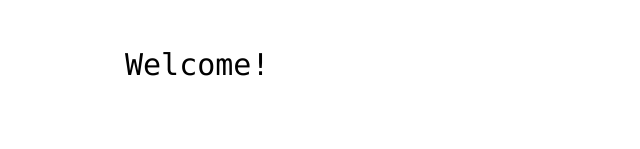
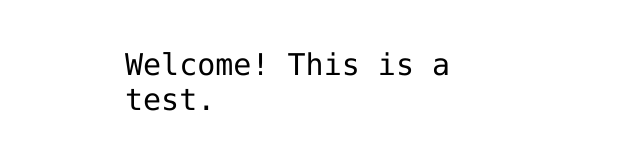
Before and after one commit to emm0100/hello-world, a plain HTML site: page index.html in a window 1280 px wide. Shown: the part 341-490 px from the top of the page, without its empty margins (315-955 px from the left). Drawn offline with Linux system fonts and the light colour scheme.

Commit message:
Update index.html
test

```diff
--- a/index.html
+++ b/index.html
@@ -12,7 +12,7 @@
 <img src="https://octodex.github.com/images/daftpunktocat-thomas.gif" id="octocat" alt="octocat-gif" />
 
 <!-- Change this code here by copy and pasting your template on line 15 -->
-<p>Welcome!</p>
+<p>Welcome! This is a test.</p>
 
 </body>
 </html>
```
